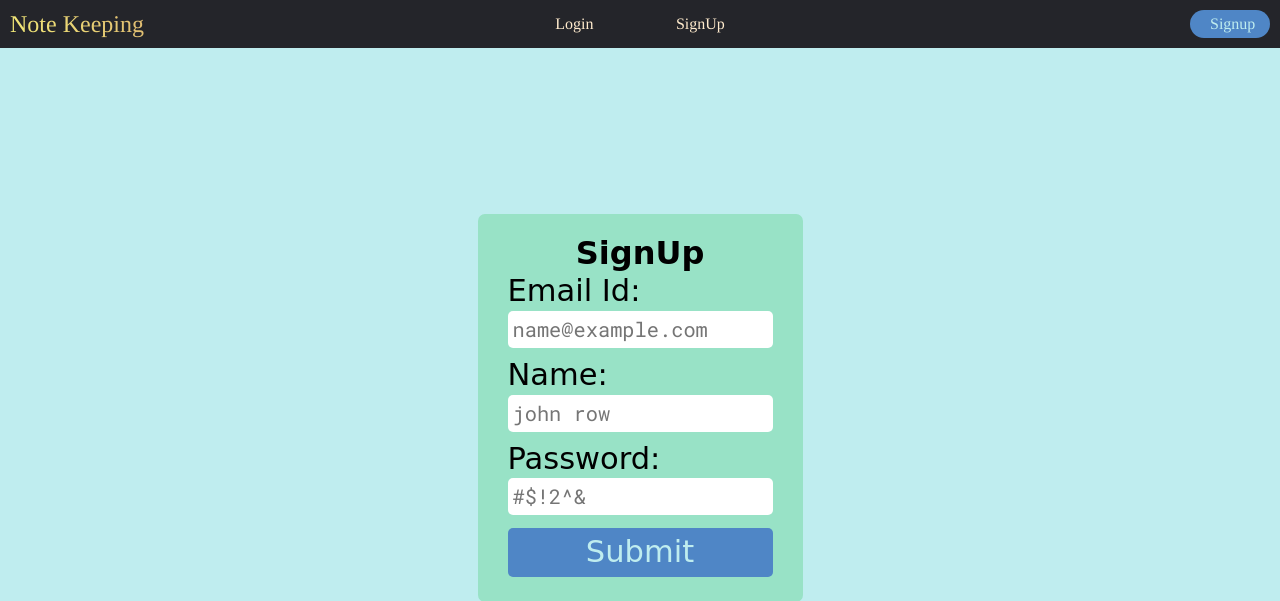
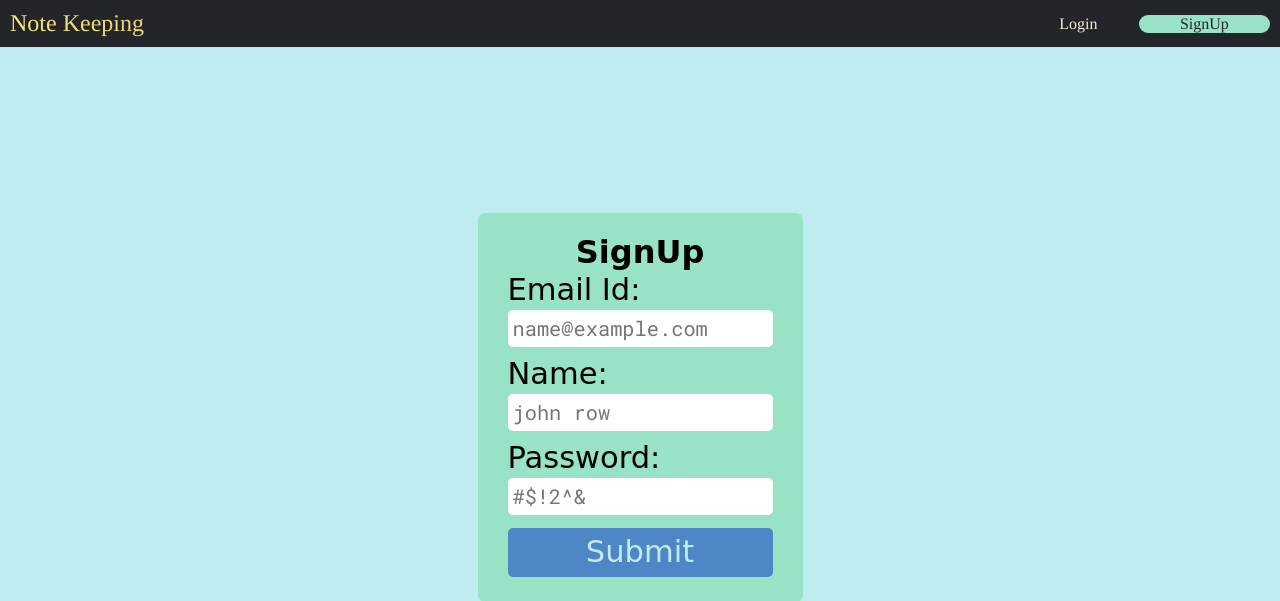
Before and after one commit to anaysah/NoteKeep_With_Django, a Django app: page /auth/signup in a window 1280 px wide. Shown: the top 601 px of the page. Run offline with Django 4.2, Linux system fonts and the light colour scheme; some web fonts are replaced.

Commit message:
nav currentpage and hover effort| removed activepage element

```diff
--- a/main/static/main/home.css
+++ b/main/static/main/home.css
@@ -63,7 +63,9 @@ form#addNoteBlock>input[type="submit"]{
   }
 
   @media (max-width: 400px){
-
+    #activepage{
+        display: none;
+    }
   }
 
 .NoteBlock{
--- a/main/templates/main/auth.html
+++ b/main/templates/main/auth.html
@@ -7,7 +7,7 @@
     <link rel="stylesheet" href={% static "main/auth.css" %}>
     <form action="" method="post">
     {% csrf_token %}
-    {% if value == "signup" %}
+    {% if value == "Signup" %}
             <h1>SignUp</h1>
             <label for="email">Email Id:</label>
             <input type="email" name="email" placeholder="name@example.com">
@@ -20,7 +20,7 @@
             <button type="submit">Submit</button>
             <!-- {{form.as_p}} -->
 
-    {% elif value == "login" %}
+    {% elif value == "Login" %}
             <h1>Login</h1>
             <label for="email">Email Id:</label>
             <input type="username" name="email" placeholder="Enter email here">
--- a/main/templates/main/home.html
+++ b/main/templates/main/home.html
@@ -21,7 +21,7 @@
     {% endfor%}
 </div>
 
-<script src="https://ajax.googleapis.com/ajax/libs/jquery/3.6.0/jquery.min.js"></script>
+
 <script>
     $(document).ready(function(){
 
--- a/main/views.py
+++ b/main/views.py
@@ -17,7 +17,7 @@ def home(response):
         return redirect("login")
     if not response.method == "POST" and (response.path=="/home" or response.path=="/"):
         allNotes = response.user.notes_set.all()
-        return render(response,'main/home.html',{"user":response.user,"NoteFormObj":NoteFormObj,"allNotes":allNotes})
+        return render(response,'main/home.html',{"user":response.user,"NoteFormObj":NoteFormObj,"allNotes":allNotes,"value":"Home"})
 
     data = response.POST['noteFeild']
     title = response.POST['titleFeild']
@@ -42,7 +42,7 @@ def login(res):
         if user is not None:
             loginAs(res,user)
             return redirect("/home")
-    data = {"value":"login"}
+    data = {"value":"Login"}
     return render(res,'main/auth.html',data)
 
 def signup(res):
@@ -52,7 +52,7 @@ def signup(res):
         password = res.POST['password']
         form = User.objects.create_user(username,email,password)
         return redirect("/auth/signup")
-    data = {"value":"signup"}
+    data = {"value":"Signup"}
     return render(res,'main/auth.html',data)
 
 def logout(res):
--- a/static/base.css
+++ b/static/base.css
@@ -24,8 +24,8 @@ body{
 
 #header{
     display: grid;
-    grid-template-columns: 2fr 1fr 2fr;
-    grid-template-areas: "div nav div";
+    grid-template-columns: 4fr 1fr;
+    grid-template-areas: "div div";
     align-items: center;
     padding: 10px;
     font-family: var(--mainFont);
@@ -58,21 +58,14 @@ nav>a{
     color: blanchedalmond;
     text-decoration: solid;
 }
+
+a:active{
+    background-color: var(--FGcolor);
+}
 nav>a:active{
-    color: red;
-}
-
-
-#activepage{
-    background-color: #0085a5;
-    padding: 5px 20px;
+    background-color: var(--FGcolor);
+    color: var(--HEADcolor);
     border-radius: 20px;
-    width: 10ch;
-    text-align: center;
-    justify-self: end;
-    background-color:  #4F86C6;
-    color: var(--BGcolor);
-    text-transform: capitalize;
 }
 
 #alert{
--- a/templates/base.html
+++ b/templates/base.html
@@ -9,7 +9,7 @@
 
     {% load static%}
     <link rel="stylesheet" href={% static "base.css" %}>
-
+    <script src="https://ajax.googleapis.com/ajax/libs/jquery/3.6.0/jquery.min.js"></script>
 </head>
 
 <body>
@@ -18,15 +18,16 @@
         <nav>
             <!-- <p>this is ->{{user.is_authenticated}}<- here</p> -->
             {% if user.is_authenticated %}
-            <a href="/home">Home</a>
-            <a href="/auth/logout">Logout</a>
+            <a href="/home" id="navHome">Home</a>
+            <a href="/auth/logout" id="navLogout">Logout</a>
             {% else %}
-            <a href="/auth/login">Login</a>
+            <a href="/auth/login" id="navLogin">Login</a>
             {% endif %}
-            <a href="/auth/signup">SignUp</a>
+            <a href="/auth/signup" id="navSignup">SignUp</a>
         </nav>
-        <div id="activepage">{% block activepage %}Home{% endblock %}</div>
+        <!-- <div id="activepage">{% block activepage %}Home{% endblock %}</div> -->
     </div>
+
     <div id="alert">
 
     </div>
@@ -42,6 +43,16 @@
 
 
 </body>
-
+<script>
+    $(document).ready(function(){
+        $("#nav{{value}}").css(
+            {
+                "background-color": "var(--FGcolor)",
+                "color": "var(--HEADcolor)",
+                "border-radius": "20px"
+            }
+        )
+      });
+</script>
 
 </html>
```
Also changed, not shown: db.sqlite3.
